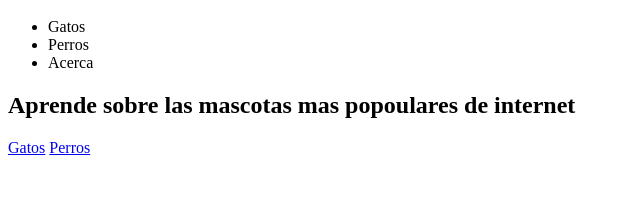
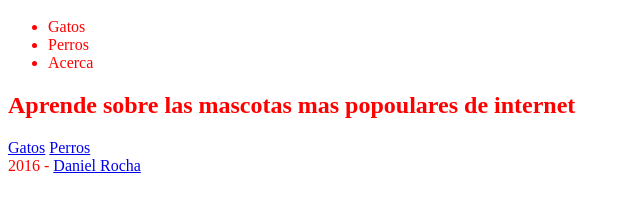
Before and after one commit to danieling/catsanddogs, a plain HTML site: page index.html in a window 1280 px wide. Shown: the part 236-448 px from the top of the page, without its empty margins (0-640 px from the left). Drawn offline with Linux system fonts and the light colour scheme.

Commit message:
reseteando css

```diff
--- a/index.html
+++ b/index.html
@@ -2,6 +2,7 @@
 <html>
 <head>
 	<title>Gatos y Perros del Internet</title>
+	<link rel="stylesheet" type="text/css" href="style.css">
 	<meta charset="UTF-8" />
 </head>
 <body>
@@ -20,5 +21,6 @@
 		<a href="gatos.html">Gatos</a>
 		<a href="perros.html">Perros</a>
 	</section>
+	<footer>2016 - <a href="https://www.facebook.com/danielinf">Daniel Rocha</a></footer>
 </body>
 </html>
--- /dev/null
+++ b/reset.css
@@ -0,0 +1,48 @@
+/* http://meyerweb.com/eric/tools/css/reset/
+   v2.0 | 20110126
+   License: none (public domain)
+*/
+
+html, body, div, span, applet, object, iframe,
+h1, h2, h3, h4, h5, h6, p, blockquote, pre,
+a, abbr, acronym, address, big, cite, code,
+del, dfn, em, img, ins, kbd, q, s, samp,
+small, strike, strong, sub, sup, tt, var,
+b, u, i, center,
+dl, dt, dd, ol, ul, li,
+fieldset, form, label, legend,
+table, caption, tbody, tfoot, thead, tr, th, td,
+article, aside, canvas, details, embed,
+figure, figcaption, footer, header, hgroup,
+menu, nav, output, ruby, section, summary,
+time, mark, audio, video {
+	margin: 0;
+	padding: 0;
+	border: 0;
+	font-size: 100%;
+	font: inherit;
+	vertical-align: baseline;
+}
+/* HTML5 display-role reset for older browsers */
+article, aside, details, figcaption, figure,
+footer, header, hgroup, menu, nav, section {
+	display: block;
+}
+body {
+	line-height: 1;
+}
+ol, ul {
+	list-style: none;
+}
+blockquote, q {
+	quotes: none;
+}
+blockquote:before, blockquote:after,
+q:before, q:after {
+	content: '';
+	content: none;
+}
+table {
+	border-collapse: collapse;
+	border-spacing: 0;
+}
--- /dev/null
+++ b/style.css
@@ -0,0 +1,3 @@
+html, body{
+	color:red;
+}
```
